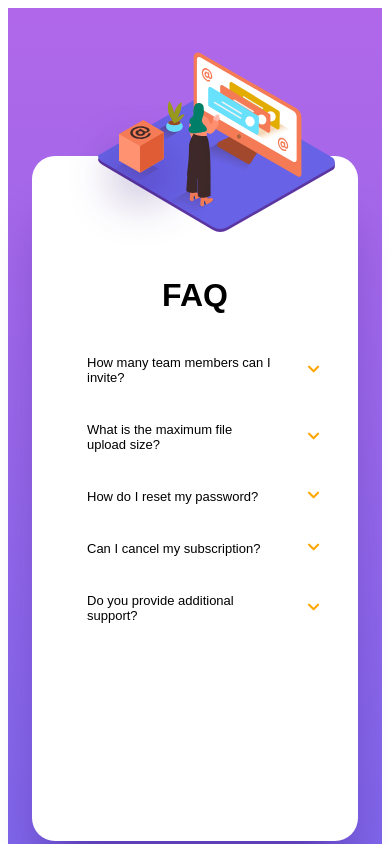
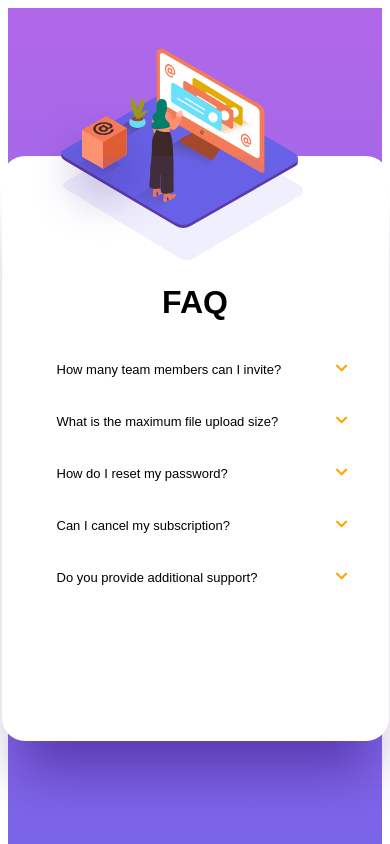
Before and after one commit to SlobodanStojkovic/accordion-section, a website: page index.html in a window 390 px wide. Shown: the top 844 px of the page. Drawn offline with Linux system fonts and the light colour scheme; a web font is replaced by a local one.

Commit message:
Fix mobile version images positioning

```diff
--- a/index.html
+++ b/index.html
@@ -15,6 +15,7 @@
   </head>
   <body>
     <div class="container">
+      <div class="faq__section">
         <div class="faq__section__images">
           <picture class="faq__section__images__main">
             <source
@@ -50,7 +51,7 @@
           />
         </div>
 
-      <div class="faq__section">
+        <div class="faq__section__text">
           <h1 class="faq__section__h1">FAQ</h1>
 
           <div class="faq__section__qa">
@@ -74,8 +75,8 @@
             </div>
             <div class="faq__section__qa__answer inactive">
               <h4>
-              No more than 2GB. All files in your account must fit your allotted
-              storage space.
+                No more than 2GB. All files in your account must fit your
+                allotted storage space.
               </h4>
             </div>
           </div>
@@ -117,6 +118,7 @@
           </div>
         </div>
       </div>
+    </div>
 
     <script src="./dist/js/index.js" defer></script>
   </body>
--- a/src/scss/index.scss
+++ b/src/scss/index.scss
@@ -32,6 +32,7 @@ html {
   background: $backgroundColor;
   width: 100%;
   display: flex;
+  flex-direction: column;
   align-items: center;
   justify-content: center;
 }
@@ -46,8 +47,10 @@ html {
   height: 535px;
   border-radius: 23px;
   background-color: $white;
-  padding: 100px 30px 50px;
+  padding: 0px 30px 50px;
   box-shadow: $boxShadowFaq;
+  display: flex;
+  flex-direction: column;
 
   @media (min-width: 1024px) {
     width: 920px;
@@ -61,23 +64,24 @@ html {
   }
 
   &__images {
-    position: absolute;
-    top: -26px;
-    left: 0;
+    height: 20%;
 
     &__main {
       position: absolute;
-      width: 236.85px;
-      height: 139.37px;
-      left: 69.07px;
-      top: 77.59px;
+      top: 48px;
+      width: 240px;
+      height: 140px;
     }
 
     &__shadow {
       position: relative;
-      top: -92px;
-      left: 30px;
+      top: 0;
+      left: 31px;
     }
+  }
+
+  &__text {
+    height: 80%;
   }
 
   &__qa {
```
Also changed, not shown: dist/css/index.css. Lines whose indentation alone changed are shown as unchanged.
